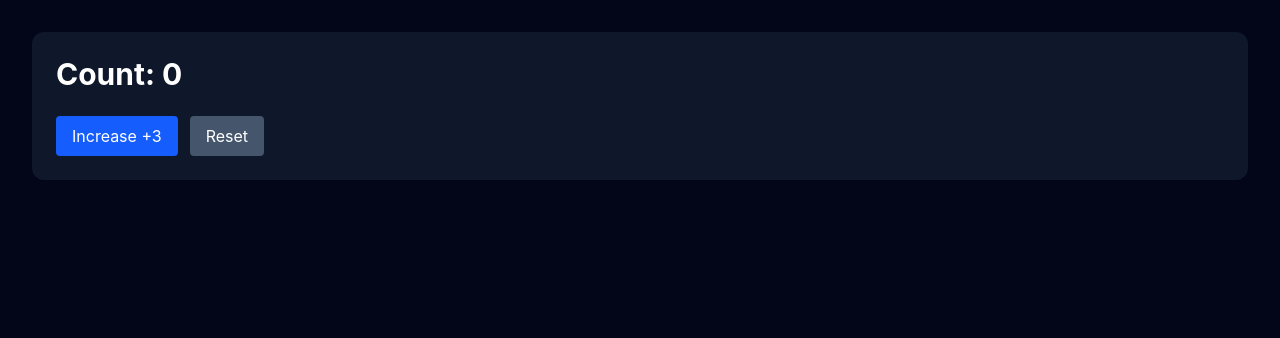
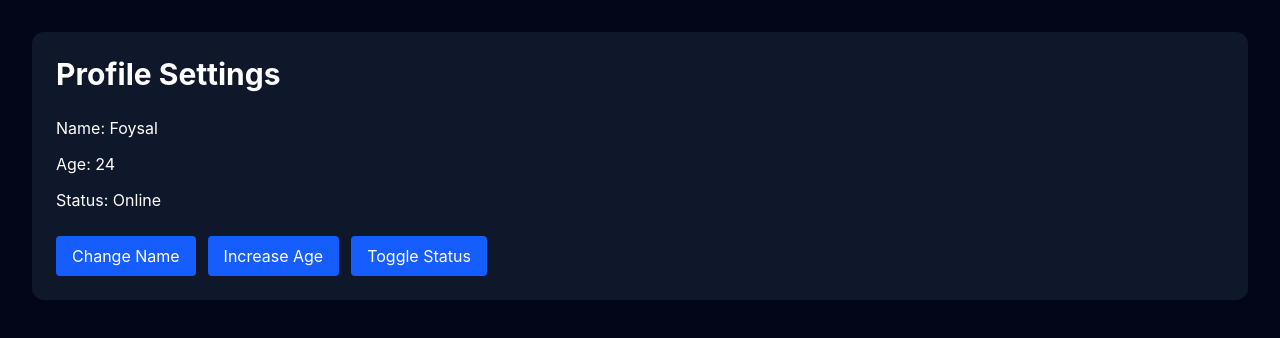
Before and after one commit to foysaliio/React-Mastery-Journey, a React (Vite) app: page / in a window 1280 px wide. Shown: the top 338 px of the page. Built offline with nearby package versions, Linux system fonts and the light colour scheme.

Commit message:
feat(react): learn multiple state variables

```diff
--- a/src/App.tsx
+++ b/src/App.tsx
@@ -1,9 +1,9 @@
-import FunctionalCounter from "./Components/FunctionalCounter";
+import ProfileSettings from "./Components/ProfileSettings";
 
 const App = () => {
   return (
     <main className="min-h-screen bg-slate-950 p-8">
-      <FunctionalCounter />
+      <ProfileSettings />
     </main>
   );
 };
--- a/src/Components/FunctionalCounter.tsx
+++ /dev/null
@@ -1,41 +0,0 @@
-import { useState } from "react";
-
-const FunctionalCounter = () => {
-  const [count, setCount] = useState<number>(0);
-
-  const increaseByThree = (): void => {
-    setCount((current) => current + 1);
-    setCount((current) => current + 1);
-    setCount((current) => current + 1);
-  };
-
-  const resetCount = (): void => {
-    setCount(0);
-  };
-
-  return (
-    <section className="rounded-xl bg-slate-900 p-6 text-white">
-      <h1 className="text-3xl font-bold">Count: {count}</h1>
-
-      <div className="mt-6 flex gap-3">
-        <button
-          type="button"
-          onClick={increaseByThree}
-          className="rounded bg-blue-600 px-4 py-2"
-        >
-          Increase +3
-        </button>
-
-        <button
-          type="button"
-          onClick={resetCount}
-          className="rounded bg-slate-600 px-4 py-2"
-        >
-          Reset
-        </button>
-      </div>
-    </section>
-  );
-};
-
-export default FunctionalCounter;
--- /dev/null
+++ b/src/Components/ProfileSettings.tsx
@@ -0,0 +1,59 @@
+import { useState } from "react";
+
+const ProfileSettings = () => {
+  const [name, setName] = useState<string>("Foysal");
+  const [age, setAge] = useState<number>(24);
+  const [isOnline, setIsOnline] = useState<boolean>(true);
+
+  const changeName = (): void => {
+    setName("Foysal Hossien");
+  };
+
+  const increaseAge = (): void => {
+    setAge((current) => current + 1);
+  };
+
+  const toggleStatus = (): void => {
+    setIsOnline((current) => !current);
+  };
+
+  return (
+    <section className="rounded-xl bg-slate-900 p-6 text-white">
+      <h1 className="text-3xl font-bold">Profile Settings</h1>
+
+      <div className="mt-6 space-y-3">
+        <p>Name: {name}</p>
+        <p>Age: {age}</p>
+        <p>Status: {isOnline ? "Online" : "Offline"}</p>
+      </div>
+
+      <div className="mt-6 flex gap-3 flex-wrap">
+        <button
+          type="button"
+          onClick={changeName}
+          className="rounded bg-blue-600 px-4 py-2"
+        >
+          Change Name
+        </button>
+
+        <button
+          type="button"
+          onClick={increaseAge}
+          className="rounded bg-blue-600 px-4 py-2"
+        >
+          Increase Age
+        </button>
+
+        <button
+          type="button"
+          onClick={toggleStatus}
+          className="rounded bg-blue-600 px-4 py-2"
+        >
+          Toggle Status
+        </button>
+      </div>
+    </section>
+  );
+};
+
+export default ProfileSettings;
```
